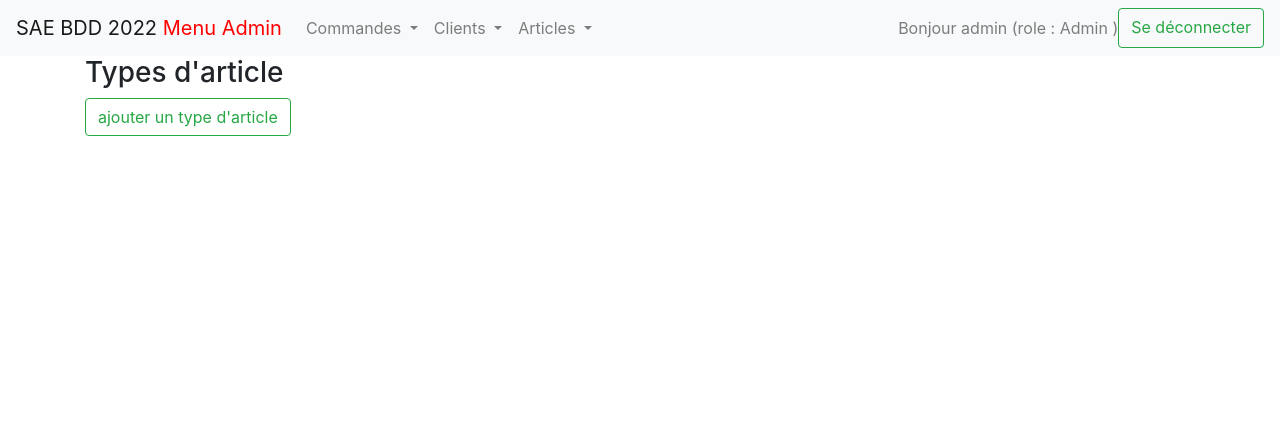
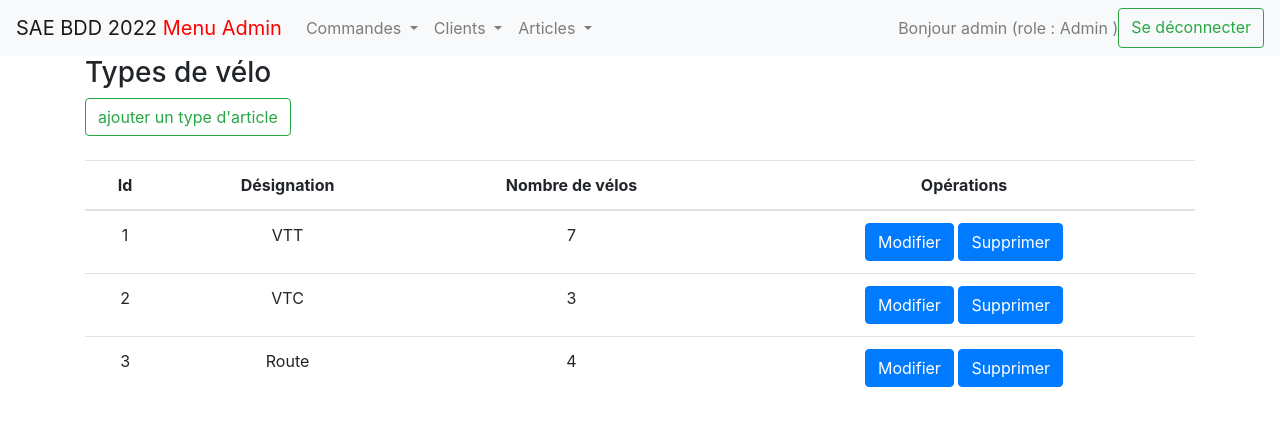
Before and after one commit to SAE345IUTBM/SAE2.04, a Flask app: page /admin/type-article/show in a window 1280 px wide. Shown: the top 426 px of the page. Run offline with Flask 2, Linux system fonts and the light colour scheme; a user stored in the database is signed in; data comes from the database, SQL or seed files in the repository; some libraries are stand-ins or nearby versions.

Commit message:
Admin type article fonctionnel

```diff
--- a/SAE2.04/controllers/admin_type_article.py
+++ b/SAE2.04/controllers/admin_type_article.py
@@ -11,7 +11,9 @@ admin_type_article = Blueprint('admin_type_article', __name__,
 @admin_type_article.route('/admin/type-article/show')
 def show_type_article():
     mycursor = get_db().cursor()
-    types_articles = []
+    mycursor.execute("SELECT Type_velo.id_type_velo, Type_velo.libelle_type_velo, COUNT(Velo.id_velo) AS nb_velo FROM Type_velo LEFT JOIN Velo ON Type_velo.id_type_velo = Velo.id_type_velo GROUP BY Type_velo.id_type_velo")
+    types_articles = mycursor.fetchall()
+    print(types_articles)
     return render_template('admin/type_article/show_type_article.html', types_articles=types_articles)
 
 @admin_type_article.route('/admin/type-article/add', methods=['GET'])
@@ -20,27 +22,53 @@ def add_type_article():
 
 @admin_type_article.route('/admin/type-article/add', methods=['POST'])
 def valid_add_type_article():
-    libelle = request.form.get('libelle', '')
-    tuple_insert = (libelle,)
-    message = u'type ajouté , libellé :'+libelle
-    flash(message)
+    mycursor = get_db().cursor()
+    libelle = request.form.get('nom_type_velo', '')
+    sql = "INSERT INTO Type_velo VALUES (NULL, %s)"
+    mycursor.execute(sql, libelle)
+    get_db().commit()
     return redirect('/admin/type-article/show') #url_for('show_type_article')
 
-@admin_type_article.route('/admin/type-article/delete', methods=['GET'])
+@admin_type_article.route('/admin/type-article/delete')
 def delete_type_article():
-    id_type_article = request.args.get('id', '')
-    flash(u'suppression type article , id : ' + id_type_article)
-    return redirect('/admin/type-article/show') #url_for('show_type_article')
+    mycursor = get_db().cursor()
+    id_type_velo = request.args.get('id_type_velo', '')
+    id_velo = request.args.get('id_velo', '')
+    print(id_velo)
+    sql = "DELETE FROM Velo WHERE id_velo = %s"
+    mycursor.execute(sql, id_velo)
+    get_db().commit()
+    sql = "SELECT libelle_velo, stock_velo, id_velo, id_type_velo FROM Velo WHERE id_type_velo = %s"
+    mycursor.execute(sql, id_type_velo)
+    velo = mycursor.fetchall()
+    sql = "SELECT COUNT(id_velo) AS nbr_articles FROM Velo WHERE id_type_velo = %s GROUP BY id_type_velo"
+    mycursor.execute(sql, id_type_velo)
+    nbr_articles = mycursor.fetchone()
+    print(velo)
+    if len(velo) > 0:
+        return render_template('admin/type_article/delete_type_article.html', velo=velo, nbr_articles=nbr_articles)
+
+    else:
+        sql = "DELETE FROM Type_velo WHERE id_type_velo = %s"
+        mycursor.execute(sql, id_type_velo)
+        get_db().commit()
+        return redirect('/admin/type-article/show') #url_for('show_type_article')
 
 @admin_type_article.route('/admin/type-article/edit/<int:id>', methods=['GET'])
 def edit_type_article(id):
     mycursor = get_db().cursor()
-    type_article = []
-    return render_template('admin/type_article/edit_type_article.html', type_article=type_article)
+    sql = "SELECT * FROM Type_velo WHERE id_type_velo = %s"
+    mycursor.execute(sql, id)
+    type_velo = mycursor.fetchone()
+    return render_template('admin/type_article/edit_type_article.html', type_velo=type_velo)
 
 @admin_type_article.route('/admin/type-article/edit', methods=['POST'])
 def valid_edit_type_article():
-    libelle = request.form['libelle']
-    id_type_article = request.form.get('id', '')
-    flash(u'type article modifié, id: ' + id_type_article + " libelle : " + libelle)
+    mycursor = get_db().cursor()
+    id = request.form.get('id_type_velo')
+    libelle = request.form.get('nom_type_velo')
+    sql = "UPDATE Type_velo SET libelle_type_velo = %s WHERE id_type_velo = %s"
+    tuple_type_velo = (libelle, id)
+    mycursor.execute(sql, tuple_type_velo)
+    get_db().commit()
     return redirect('/admin/type-article/show') #url_for('show_type_article')
--- a/SAE2.04/templates/admin/article/add_article.html
+++ b/SAE2.04/templates/admin/article/add_article.html
@@ -59,7 +59,7 @@
                     </div>
                     <div class="col-xl-6 mb-4">
                         <div class="card">
-                            <label for="id_marque">Couleur</label>
+                            <label for="id_couleur">Couleur</label>
                             <select class="form-control" name="id_couleur" id="id_couleur">
                                 <option value="" disabled selected hidden>Choisissez une couleur</option>
                                 {% for ligne in couleur %}
@@ -73,7 +73,7 @@
                 <div class="row">
                     <div class="col-xl-6 mb-4">
                         <div class="card">
-                            <label for="id_marque">Type vélo</label>
+                            <label for="id_type_velo">Type vélo</label>
                             <select class="form-control" name="id_type_velo" id="id_type_velo">
                                 <option value="" disabled selected hidden>Choisissez un type de vélo</option>
                                 {% for ligne in type_velo %}
@@ -94,7 +94,7 @@
                     <div class="col-xl-12 mb-4">
                         <div class="card">
                             <label for="stock_velo">Stock de vélo</label>
-                            <input type="number" name="stock_velo" class="form-control" id="stock_velo" value="{{ velo.stock_velo }}">
+                            <input type="number" name="stock_velo" class="form-control" id="stock_velo" placeholder="Stock de vélo" ">
                         </div>
                     </div>
                 </div>
--- a/SAE2.04/templates/admin/article/show_article.html
+++ b/SAE2.04/templates/admin/article/show_article.html
@@ -7,7 +7,7 @@
 {% block body %}
 <h3>Vélo</h3>
 <a  class="btn btn-outline-success" href="/admin/article/add">ajouter un vélo</a>
-<table class="table">
+<table class="table text-center">
     <thead>
         <tr>
             <th>Id</th>
--- a/SAE2.04/templates/admin/type_article/delete_type_article.html
+++ b/SAE2.04/templates/admin/type_article/delete_type_article.html
@@ -10,11 +10,11 @@
 <h3>Il y a <span style="color:red;"> {{ nbr_articles.nbr_articles }} </span> article(s) à supprimer</h3>
 <br>
 <ul>
-{% if articles | length >= 1 %}
+{% if velo | length >= 1 %}
 
-        {% for ligne in articles %}
+        {% for ligne in velo %}
         <li>
-                 nom : {{ ligne.nom }} -  stock : {{ ligne.stock }} - <a class="btn btn-outline-danger" href="/admin/type-article/delete?id={{ ligne.type_article_id }}&amp;id_article={{ligne.id}}" >supprimer</a>
+                 nom : {{ ligne.libelle_velo }} -  stock : {{ ligne.stock_velo }} - <a class="btn btn-outline-danger" href="/admin/type-article/delete?id_type_velo={{ ligne.id_type_velo }}&amp;id_velo={{ligne.id_velo}}" >supprimer</a>
         </li><br>
         {% endfor %}
 
--- a/SAE2.04/templates/admin/type_article/show_type_article.html
+++ b/SAE2.04/templates/admin/type_article/show_type_article.html
@@ -1,13 +1,33 @@
 {% extends 'admin/layout_admin.html' %}
 
 {% block title %}
-    <title>afficher les types d'article</title>
+    <title>afficher les types de vélo</title>
 {% endblock %}
 
 {% block body %}
-<h3>Types d'article</h3>
+<h3>Types de vélo</h3>
 <a class="btn btn-outline-success" href="/admin/type-article/add">ajouter un type d'article</a>
 <br><br>
-
+<table class="table text-center">
+    <thead>
+        <tr>
+            <th>Id</th>
+            <th>Désignation</th>
+            <th>Nombre de vélos</th>
+            <th>Opérations</th>
+        </tr>
+    </thead>
+    <tbody>
+        {% for ligne in types_articles %}
+            <tr>
+                <td>{{ ligne.id_type_velo }}</td>
+                <td>{{ ligne.libelle_type_velo }}</td>
+                <td>{{ ligne.nb_velo }}</td>
+                <td><a href="/admin/type-article/edit/{{ ligne.id_type_velo }}" class="btn btn-primary">Modifier</a>
+                    <a href="/admin/type-article/delete?id_type_velo={{ ligne.id_type_velo }}" class="btn btn-primary">Supprimer</a></td>
+            </tr>
+        {% endfor %}
+    </tbody>
+</table>
 
 {% endblock %}
--- a/bdd_sql_v1.sql
+++ b/bdd_sql_v1.sql
@@ -95,7 +95,7 @@ INSERT INTO Velo VALUES
 (NULL, 'Edge 3.9', 29, 11, 599, 'Lapierre_1.jpg', 11072, 3, 3, 1),
 (NULL, 'Xelius 8.0', 31, 9, 5399, 'Lapierre_2.png', 2384, 3, 7, 3),
 (NULL, 'Riverside 500', 26, 15, 299, 'Btwin_1.jpg', 18411, 4, 3, 2),
-(NULL, 'GAN Dura-Ace', 26, 10, 299, 'Pinarello_1.jpg', 21239, 5, 1, 3),
+(NULL, 'GAN Dura-Ace', 26, 10, 4999, 'Pinarello_1.jpg', 2139, 5, 1, 3),
 (NULL, 'X2', 28, 11, 399, 'Nakamura_1.png', 16486, 6, 1, 2),
 (NULL, 'E-ST 100', 27.5, 22.5, 999, 'Rockrider_1.jpg', 6423, 7, 6, 1),
 (NULL, 'E-ST 520', 27.5, 22.7, 1799, 'Rockrider_2.jpg', 3159, 7, 2, 1),
```
Also changed, not shown: SAE2.04/templates/admin/type_article/add_type_article.html (+24 -5 lines), SAE2.04/templates/admin/type_article/edit_type_article.html (+15 -11 lines).
